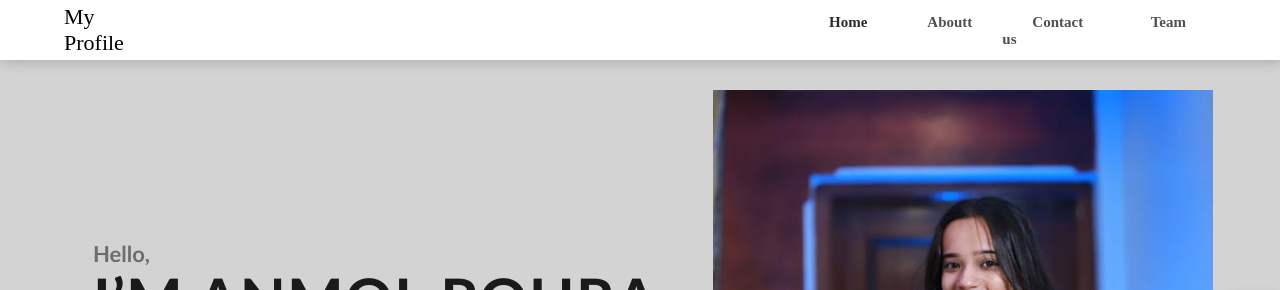
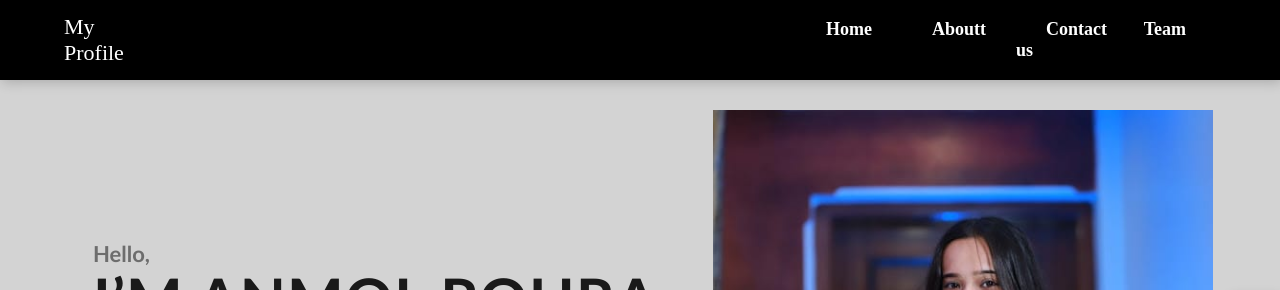
Before and after one commit to anmolrr21/anmol.github.io, a plain HTML site: page index.html in a window 1280 px wide. Shown: the top 290 px of the page. Drawn offline with Linux system fonts and the light colour scheme.

Commit message:
Update stylep.css

```diff
--- a/css/stylep.css
+++ b/css/stylep.css
@@ -23,8 +23,9 @@ nav {
  display: flex;
  justify-content: space-between;
  align-items:center;
- height:60px;
- background-color:#ffffff;
+ height:80px;
+ background-color:black;
+
  box-shadow:2px 2px 12px rgba(0,0,0,0.2);
  padding:0px 5%;
 
@@ -37,17 +38,17 @@ nav ul{
 nav ul li a{
  margin:30px;
  font-family:myriad pro regular;
- color:#505050;
- font-size: 15px;
+ color:white;
+ font-size: 18px;
  font-weight:700;
 }
 .logo{
  font-family:RoadTest;
- color:#000000;
+ color:white;
  font-size: 22px;
 }
 .active{
- color:#2d2a2a;
+ color:white;
  padding-left: 600px;
  font-weight:bold;
 }
@@ -163,7 +164,7 @@ button:active{
 }
 .services{
  height:600px;
- background-color:#ffffff;
+ background-color:#D3D3D3;
  padding: 2% 10% 0px 10%;
 }
 .services-text p:nth-child(1){
@@ -260,9 +261,9 @@ font-size: ;}
  height:280px;
  background-size:cover;
  background-repeat:no-repeat;
- background-image:url("css/cococake.PNG");
+ background-image: url("css/cococake.PNG");
  display: flex;
- color: Black;
+ color: black;
  flex-direction: column;
  justify-content: center;
  align-items: center;
```
